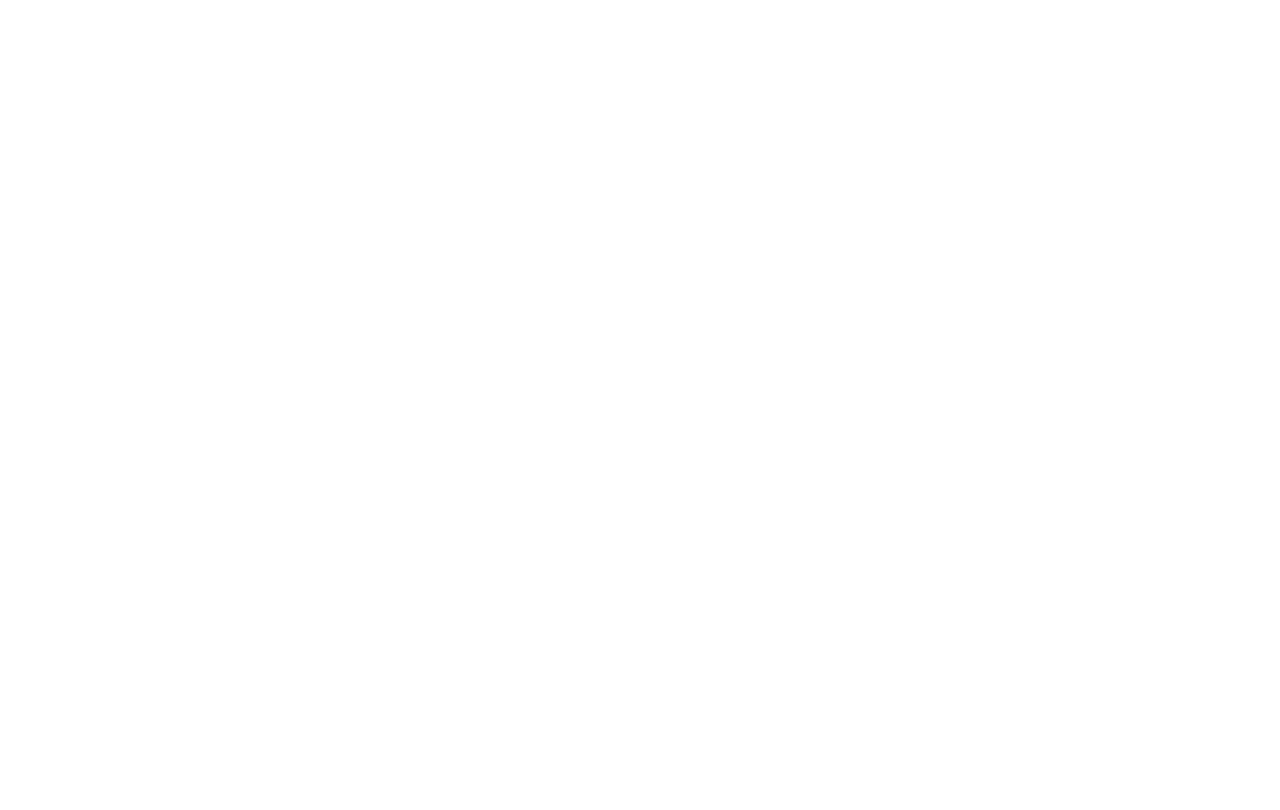
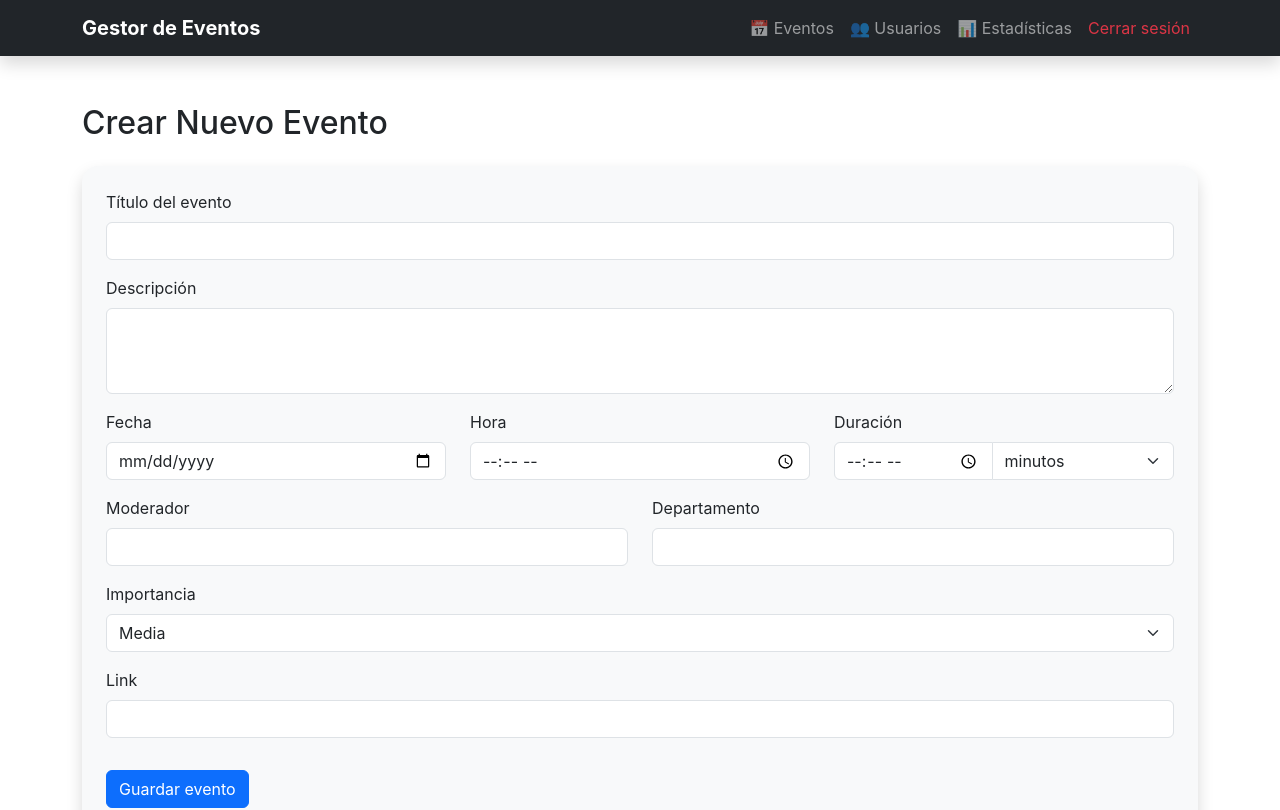
Before and after one commit to NiggetChuckens/event_manager, a React (Create React App) app in the folder frontend/: page /create in a window 1280 px wide. Before the commit this address had no page. Shown: the top 810 px of the page. Built offline with nearby package versions, Linux system fonts and the light colour scheme.

Commit message:
Navbar admin y formulario de eventos
Se creó un navbar especial para el administrador. Tambien se creó el formulario para que el administrador cree los eventos.

```diff
--- a/frontend/src/App.jsx
+++ b/frontend/src/App.jsx
@@ -3,10 +3,11 @@
 import Home from './pages/home';
 import IniciarSesion from './pages/login';
 import Register from './pages/register';
-import HomeAdmin from './pages/homeadmin';
-import Events from './pages/eventsadmi';
-import Users from './pages/usersadmin';
-import Stats from './pages/stats';
+import HomeAdmin from './pages/admin/homeadmin';
+import Events from './pages/admin/eventsadmi';
+import Users from './pages/admin/usersadmin';
+import Stats from './pages/admin/stats';
+import CreateEvent from './pages/admin/createevent';
 
 const App = () => {
   return (
@@ -19,6 +20,8 @@
         <Route path="/admin/events" element={<Events />} />
         <Route path="/admin/users" element={<Users />} />
         <Route path="/admin/stats" element={<Stats />} />
+        <Route path="/create" element={<CreateEvent />} />
+
       </Routes>
     </Router>
   );
--- /dev/null
+++ b/frontend/src/components/navbaradmin.jsx
@@ -0,0 +1,44 @@
+import { Link } from 'react-router-dom';
+
+const NavbarAdmin = () => {
+  return (
+    <nav className="navbar navbar-expand-lg navbar-dark bg-dark shadow">
+      <div className="container">
+        <Link className="navbar-brand fw-bold" to="/admin">
+          Gestor de Eventos
+        </Link>
+
+        <button
+          className="navbar-toggler"
+          type="button"
+          data-bs-toggle="collapse"
+          data-bs-target="#adminNavbar"
+          aria-controls="adminNavbar"
+          aria-expanded="false"
+          aria-label="Toggle navigation"
+        >
+          <span className="navbar-toggler-icon"></span>
+        </button>
+
+        <div className="collapse navbar-collapse" id="adminNavbar">
+          <ul className="navbar-nav ms-auto">
+            <li className="nav-item">
+              <Link className="nav-link" to="/admin/events">📅 Eventos</Link>
+            </li>
+            <li className="nav-item">
+              <Link className="nav-link" to="/admin/users">👥 Usuarios</Link>
+            </li>
+            <li className="nav-item">
+              <Link className="nav-link" to="/admin/stats">📊 Estadísticas</Link>
+            </li>
+            <li className="nav-item">
+              <Link className="nav-link text-danger" to="/logout">Cerrar sesión</Link>
+            </li>
+          </ul>
+        </div>
+      </div>
+    </nav>
+  );
+};
+
+export default NavbarAdmin;
--- /dev/null
+++ b/frontend/src/pages/admin/createevent.jsx
@@ -0,0 +1,173 @@
+import { useState } from 'react';
+import Footer from '../../components/footer';
+import Navbar from '../../components/navbaradmin';
+
+const CreateEvent = () => {
+  const [formData, setFormData] = useState({
+    titulo: '',
+    descripcion: '',
+    fecha: '',
+    hora: '',
+    lugar: '',
+    duracion: '',
+    unidadDuracion: 'minutos',
+    moderador: '',
+    departamento: '',
+    importancia: 'Media',
+  });
+
+  const handleChange = (e) => {
+    setFormData({
+      ...formData,
+      [e.target.name]: e.target.value,
+    });
+  };
+
+  const handleSubmit = (e) => {
+    e.preventDefault();
+    console.log('Evento enviado:', formData);
+  };
+
+  return (
+    <div className="d-flex flex-column min-vh-100">
+        <Navbar />
+      <div className="container py-5 flex-grow-1">
+        <h2 className="mb-4">Crear Nuevo Evento</h2>
+
+        <form onSubmit={handleSubmit} className="bg-light p-4 rounded-4 shadow">
+          <div className="mb-3">
+            <label className="form-label">Título del evento</label>
+            <input
+              type="text"
+              name="titulo"
+              className="form-control"
+              value={formData.titulo}
+              onChange={handleChange}
+              required
+            />
+          </div>
+
+          <div className="mb-3">
+            <label className="form-label">Descripción</label>
+            <textarea
+              name="descripcion"
+              className="form-control"
+              value={formData.descripcion}
+              onChange={handleChange}
+              rows="3"
+              required
+            ></textarea>
+          </div>
+
+          <div className="row">
+            <div className="col-md-4 mb-3">
+              <label className="form-label">Fecha</label>
+              <input
+                type="date"
+                name="fecha"
+                className="form-control"
+                value={formData.fecha}
+                onChange={handleChange}
+                required
+              />
+            </div>
+
+            <div className="col-md-4 mb-3">
+              <label className="form-label">Hora</label>
+              <input
+                type="time"
+                name="hora"
+                className="form-control"
+                value={formData.hora}
+                onChange={handleChange}
+                required
+              />
+            </div>
+
+            <div className="col-md-4 mb-3">
+              <label className="form-label">Duración</label>
+              <div className="input-group">
+                <input
+                  type="time"
+                  name="duracion"
+                  className="form-control"
+                  value={formData.duracion}
+                  onChange={handleChange}
+                  min="1"
+                  required
+                />
+                <select
+                  name="unidadDuracion"
+                  className="form-select"
+                  value={formData.unidadDuracion}
+                  onChange={handleChange}
+                >
+                  <option value="minutos">minutos</option>
+                  <option value="horas">horas</option>
+                </select>
+              </div>
+            </div>
+          </div>
+
+          <div className="row">
+            <div className="col-md-6 mb-3">
+              <label className="form-label">Moderador</label>
+              <input
+                type="text"
+                name="moderador"
+                className="form-control"
+                value={formData.moderador}
+                onChange={handleChange}
+                required
+              />
+            </div>
+
+            <div className="col-md-6 mb-3">
+              <label className="form-label">Departamento</label>
+              <input
+                type="text"
+                name="departamento"
+                className="form-control"
+                value={formData.departamento}
+                onChange={handleChange}
+                required
+              />
+            </div>
+          </div>
+
+          <div className="mb-3">
+            <label className="form-label">Importancia</label>
+            <select
+              name="importancia"
+              className="form-select"
+              value={formData.importancia}
+              onChange={handleChange}
+            >
+              <option value="Alta">Alta</option>
+              <option value="Media">Media</option>
+              <option value="Baja">Baja</option>
+            </select>
+          </div>
+
+          <div className="mb-3">
+            <label className="form-label">Link</label>
+            <input
+              type="text"
+              name="lugar"
+              className="form-control"
+              value={formData.lugar}
+              onChange={handleChange}
+              required
+            />
+          </div>
+
+          <button type="submit" className="btn btn-primary mt-3">Guardar evento</button>
+        </form>
+      </div>
+
+      <Footer />
+    </div>
+  );
+};
+
+export default CreateEvent;
--- /dev/null
+++ b/frontend/src/pages/admin/eventsadmi.jsx
@@ -0,0 +1,31 @@
+import { Link } from 'react-router-dom';
+import Footer from '../../components/footer';
+import NavbarAdmin from '../../components/navbaradmin';
+
+const AdminEvents = () => {
+  return (
+    <div className="d-flex flex-column min-vh-100">
+      <NavbarAdmin />
+      <div className="container py-5 flex-grow-1">
+        <h2 className="mb-4">📅 Gestión de Eventos</h2>
+        <div className="d-flex justify-content-between mb-3">
+          <span className="text-muted">Total de eventos: 5</span>
+          <Link to="/create" className="btn btn-success">+ Crear nuevo evento</Link>
+        </div>
+        <ul className="list-group">
+          <li className="list-group-item d-flex justify-content-between align-items-center">
+            Reunión mensual - 15 abril
+            <div>
+              <button className="btn btn-sm btn-outline-primary me-2">Editar</button>
+              <button className="btn btn-sm btn-outline-danger">Eliminar</button>
+            </div>
+          </li>
+          {/* Más eventos aquí */}
+        </ul>
+      </div>
+      <Footer />
+    </div>
+  );
+};
+
+export default AdminEvents;
--- a/frontend/src/pages/homeadmin.jsx
+++ b/frontend/src/pages/admin/homeadmin.jsx
@@ -1,10 +1,12 @@
 import { Link } from 'react-router-dom';
-import Footer from '../components/footer';
+import Footer from '../../components/footer';
+import NavbarAdmin from '../../components/navbaradmin';
 
 const AdminHome = () => {
   return (
-    <>
-    <div className="container py-5">
+    <div className="d-flex flex-column min-vh-100">
+    <NavbarAdmin />
+    <div className="container py-5 flex-grow-1">
       <div className="bg-white p-5 rounded-4 shadow">
         <h1 className="display-5 fw-bold text-dark">Panel de Administración</h1>
         <p className="lead text-muted">
@@ -45,7 +47,7 @@
       </div>
     </div>
     <Footer />
-    </>
+    </div>
   );
 };
 
--- a/frontend/src/pages/usersadmin.jsx
+++ b/frontend/src/pages/admin/usersadmin.jsx
@@ -1,7 +1,9 @@
-// src/pages/AdminUsers.jsx
-
+import Footer from "../../components/footer";
+import NavbarAdmin from "../../components/navbaradmin";
 const AdminUsers = () => {
   return (
+    <div className="d-flex flex-column min-vh-100">
+    <NavbarAdmin />
     <div className="container py-5">
       <h2 className="mb-4">👥 Gestión de Usuarios</h2>
       <table className="table table-hover">
@@ -27,6 +29,8 @@
         </tbody>
       </table>
     </div>
+    <Footer />
+    </div>
   );
 };
 
--- a/frontend/src/pages/eventsadmi.jsx
+++ /dev/null
@@ -1,27 +0,0 @@
-// src/pages/AdminEvents.jsx
-
-import { Link } from 'react-router-dom';
-
-const AdminEvents = () => {
-  return (
-    <div className="container py-5">
-      <h2 className="mb-4">📅 Gestión de Eventos</h2>
-      <div className="d-flex justify-content-between mb-3">
-        <span className="text-muted">Total de eventos: 5</span>
-        <Link to="/create" className="btn btn-success">+ Crear nuevo evento</Link>
-      </div>
-      <ul className="list-group">
-        <li className="list-group-item d-flex justify-content-between align-items-center">
-          Reunión mensual - 15 abril
-          <div>
-            <button className="btn btn-sm btn-outline-primary me-2">Editar</button>
-            <button className="btn btn-sm btn-outline-danger">Eliminar</button>
-          </div>
-        </li>
-        {/* Más eventos aquí */}
-      </ul>
-    </div>
-  );
-};
-
-export default AdminEvents;
```
Also changed, not shown: frontend/src/pages/admin/stats.jsx (renamed from frontend/src/pages/stats.jsx).
